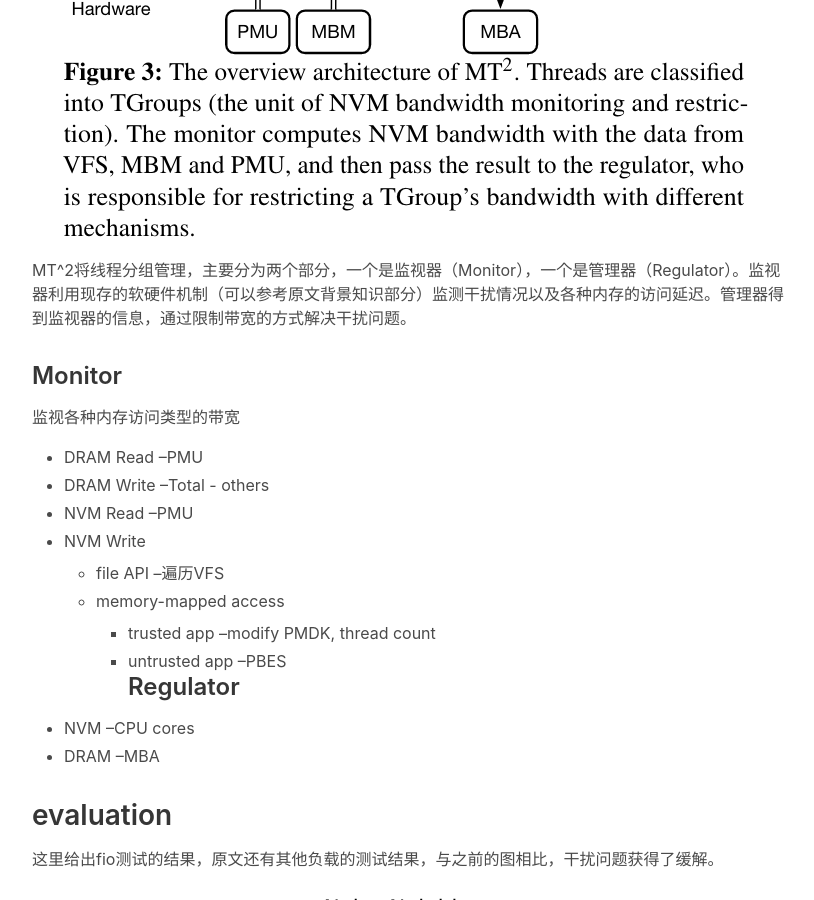
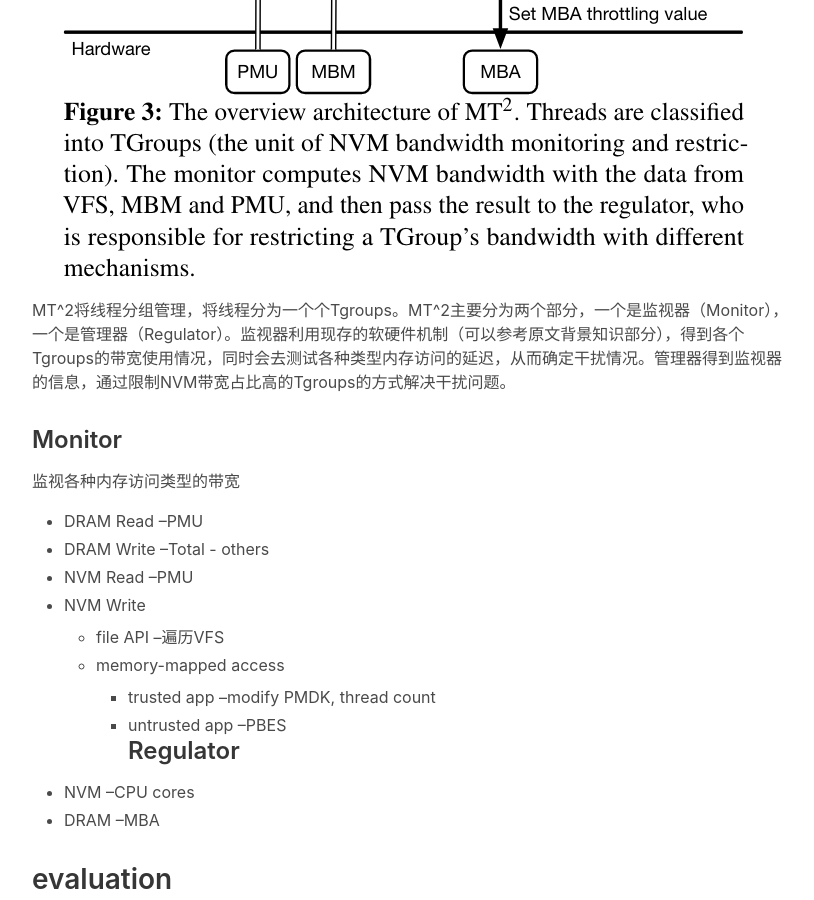
Before and after one commit to haslaboratory/haslaboratory.github.io, a Jekyll site: the page built from _posts/2022-03-24-MT2.md, in a window 1280 px wide and 900 px high, scrolled down 1906 px. Shown: the whole window, without its empty margins (424-1238 px from the left). Built offline with Jekyll 4.4.1, drawn with Linux system fonts in a browser that asks for light colours; nearby versions of some CDN libraries; library files that are not in the unit come from our copies; comment, search, counter and statistics services are not loaded; some of the changed text lies outside the part shown.

Commit message:
update MT^2

```diff
--- a/_posts/2022-03-24-MT2.md
+++ b/_posts/2022-03-24-MT2.md
@@ -18,7 +18,9 @@
 
 ![image](/images/2022-03-24-MT2/Snipaste_2022-03-30_14-52-05.png)
 
-上图就是混合内存架构下，干扰问题的情况，被干扰的A任务，可使用的带宽就会下降，带宽的下降就会导致性能下降，如下图所示。
+上图就是混合内存架构下，干扰问题的情况，其中最左边一列代表负载单独运行所占用的带宽，A代表被干扰线程，B是干扰线程。NVM类型内存的访问在占用内存非常低的情况下仍对其他线程干扰严重。
+
+同时，被干扰的A任务，可使用的带宽就会下降，带宽的下降就会导致性能下降，如下图所示。
 
 ![image](/images/2022-03-24-MT2/Snipaste_2022-03-30_14-58-54.png)
 
@@ -33,7 +35,7 @@
 ## design
 ![image](/images/2022-03-24-MT2/Snipaste_2022-03-30_15-04-55.png)
 
-MT^2将线程分组管理，主要分为两个部分，一个是监视器（Monitor），一个是管理器（Regulator）。监视器利用现存的软硬件机制（可以参考原文背景知识部分）监测干扰情况以及各种内存的访问延迟。管理器得到监视器的信息，通过限制带宽的方式解决干扰问题。
+MT^2将线程分组管理，将线程分为一个个Tgroups。MT^2主要分为两个部分，一个是监视器（Monitor），一个是管理器（Regulator）。监视器利用现存的软硬件机制（可以参考原文背景知识部分），得到各个Tgroups的带宽使用情况，同时会去测试各种类型内存访问的延迟，从而确定干扰情况。管理器得到监视器的信息，通过限制NVM带宽占比高的Tgroups的方式解决干扰问题。
 
 ### Monitor
 监视各种内存访问类型的带宽
```
